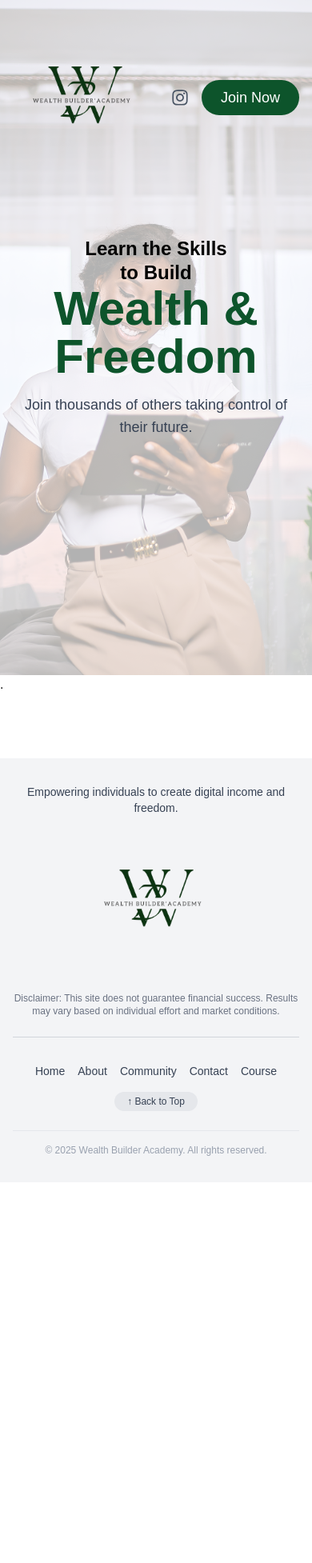
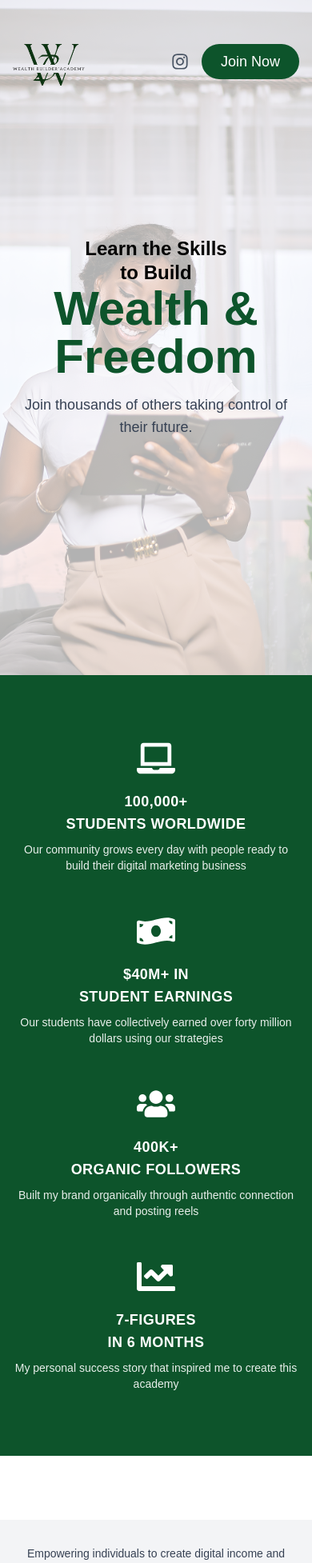
Before and after one commit to Lukwago-Joel-Jr/tce-digital-investments, a Next.js app: page / in a window 390 px wide. Shown: the top 1954 px of the page at 80% size. Before the commit the page ends 1478 px from the top, so only its background shows below. Built offline with nearby package versions, Linux system fonts and the light colour scheme.

Commit message:
added stats .. adjusted the logo on mobile

```diff
--- a/src/components/Nav.js
+++ b/src/components/Nav.js
@@ -1,4 +1,47 @@
-// components/Navbar.js
+// // components/Navbar.js
+// import Link from 'next/link'
+// import { FaInstagram } from 'react-icons/fa'
+// import Image from 'next/image'
+
+// export default function Navbar() {
+//   return (
+//     <header className="fixed top-0 left-0 w-full z-50 mt-5">
+//       <div className="max-w-7xl mx-auto flex items-center justify-between px-4 py-3">
+
+//         {/* Logo */}
+//         <Link href="/" className="text-xl font-bold text-gray-900">
+//           <Image
+//           src="/logo.png"
+//           alt="Hero background"
+//           width={150}
+//           height={150}
+//           />
+
+//         </Link>
+
+//         {/* Right Side */}
+//         <div className="flex items-center gap-4">
+//           <a
+//             href="https://instagram.com/yourusername"
+//             target="_blank"
+//             rel="noopener noreferrer"
+//             className="text-gray-600 hover:text-pink-500 transition"
+//           >
+//             <FaInstagram size={22} />
+//           </a>
+
+//           <Link href="/course">
+//             <button className="bg-green-900 text-white px-6 py-2 rounded-full text-lg hover:bg-green-800 transition">
+//               Join Now
+//             </button>
+//           </Link>
+//         </div>
+//       </div>
+//     </header>
+//   )
+// }
+
+
 import Link from 'next/link'
 import { FaInstagram } from 'react-icons/fa'
 import Image from 'next/image'
@@ -9,14 +52,14 @@ export default function Navbar() {
       <div className="max-w-7xl mx-auto flex items-center justify-between px-4 py-3">
 
         {/* Logo */}
-        <Link href="/" className="text-xl font-bold text-gray-900">
+        <Link href="/" className="text-xl font-bold text-gray-900 flex items-center">
           <Image
-          src="/logo.png" // path is relative to /public
-          alt="Hero background"
-          width={180}
-          height={180}
+            src="/logo.png"
+            alt="Logo"
+            width={150}
+            height={150}
+            className="w-[90px] h-[90px] md:w-[150px] md:h-[150px]"
           />
-
         </Link>
 
         {/* Right Side */}
--- a/src/components/Stats.js
+++ b/src/components/Stats.js
@@ -1,66 +1,55 @@
 
-// import { FaLaptop, FaMoneyBillWave, FaUsers, FaChartLine } from 'react-icons/fa'
+import { FaLaptop, FaMoneyBillWave, FaUsers, FaChartLine } from 'react-icons/fa'
 
-// export default function StatsHighlights() {
-//   return (
-//     <section className="bg-green-900 text-white py-20 px-4">
-//       <div className="max-w-6xl mx-auto grid grid-cols-1 sm:grid-cols-2 md:grid-cols-4 gap-12 text-center">
+export default function StatsHighlights() {
+  return (
+    <section className="bg-green-900 text-white py-20 px-4">
+      <div className="max-w-6xl mx-auto grid grid-cols-1 sm:grid-cols-2 md:grid-cols-4 gap-12 text-center">
 
-//         {/* Stat 1 */}
-//         <div>
-//           <FaLaptop size={48} className="mx-auto mb-4" />
-//           <h3 className="text-lg font-bold tracking-wide uppercase">
-//             100,000+ <br /> Students Worldwide
-//           </h3>
-//           <p className="mt-2 text-sm opacity-90">
-//             Our community grows every day with people ready to build their digital marketing business
-//           </p>
-//         </div>
+        {/* Stat 1 */}
+        <div>
+          <FaLaptop size={48} className="mx-auto mb-4" />
+          <h3 className="text-lg font-bold tracking-wide uppercase">
+            100,000+ <br /> Students Worldwide
+          </h3>
+          <p className="mt-2 text-sm opacity-90">
+            Our community grows every day with people ready to build their digital marketing business
+          </p>
+        </div>
 
-//         {/* Stat 2 */}
-//         <div>
-//           <FaMoneyBillWave size={48} className="mx-auto mb-4" />
-//           <h3 className="text-lg font-bold tracking-wide uppercase">
-//             $40M+ in <br /> Student Earnings
-//           </h3>
-//           <p className="mt-2 text-sm opacity-90">
-//             Our students have collectively earned over forty million dollars using our strategies
-//           </p>
-//         </div>
+        {/* Stat 2 */}
+        <div>
+          <FaMoneyBillWave size={48} className="mx-auto mb-4" />
+          <h3 className="text-lg font-bold tracking-wide uppercase">
+            $40M+ in <br /> Student Earnings
+          </h3>
+          <p className="mt-2 text-sm opacity-90">
+            Our students have collectively earned over forty million dollars using our strategies
+          </p>
+        </div>
 
-//         {/* Stat 3 */}
-//         <div>
-//           <FaUsers size={48} className="mx-auto mb-4" />
-//           <h3 className="text-lg font-bold tracking-wide uppercase">
-//             400K+ <br /> Organic Followers
-//           </h3>
-//           <p className="mt-2 text-sm opacity-90">
-//             Built my brand organically through authentic connection and posting reels
-//           </p>
-//         </div>
+        {/* Stat 3 */}
+        <div>
+          <FaUsers size={48} className="mx-auto mb-4" />
+          <h3 className="text-lg font-bold tracking-wide uppercase">
+            400K+ <br /> Organic Followers
+          </h3>
+          <p className="mt-2 text-sm opacity-90">
+            Built my brand organically through authentic connection and posting reels
+          </p>
+        </div>
 
-//         {/* Stat 4 */}
-//         <div>
-//           <FaChartLine size={48} className="mx-auto mb-4" />
-//           <h3 className="text-lg font-bold tracking-wide uppercase">
-//             7-Figures <br /> In 6 Months
-//           </h3>
-//           <p className="mt-2 text-sm opacity-90">
-//             My personal success story that inspired me to create this academy
-//           </p>
-//         </div>
-//       </div>
-//     </section>
-//   )
-// }
-
-
-import React from 'react'
-
-function StatsHighlights() {
-  return (
-    <div>.</div>
+        {/* Stat 4 */}
+        <div>
+          <FaChartLine size={48} className="mx-auto mb-4" />
+          <h3 className="text-lg font-bold tracking-wide uppercase">
+            7-Figures <br /> In 6 Months
+          </h3>
+          <p className="mt-2 text-sm opacity-90">
+            My personal success story that inspired me to create this academy
+          </p>
+        </div>
+      </div>
+    </section>
   )
 }
-
-export default StatsHighlights
```
Also changed, not shown: public/logo.png, public/logo2.png (deleted).
